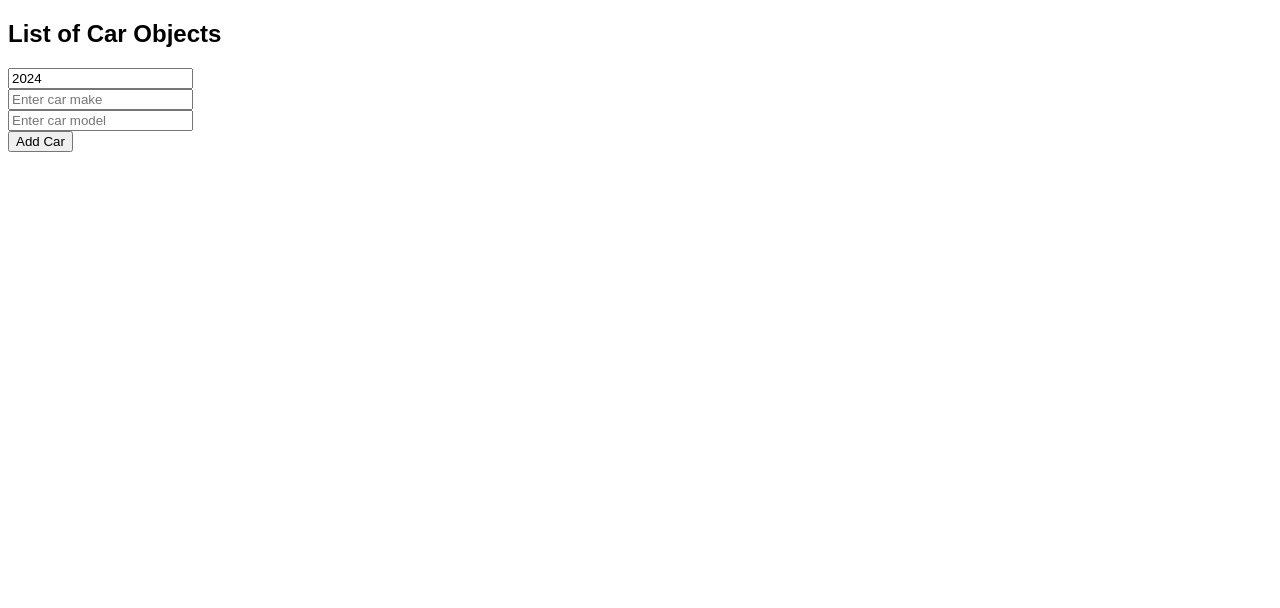
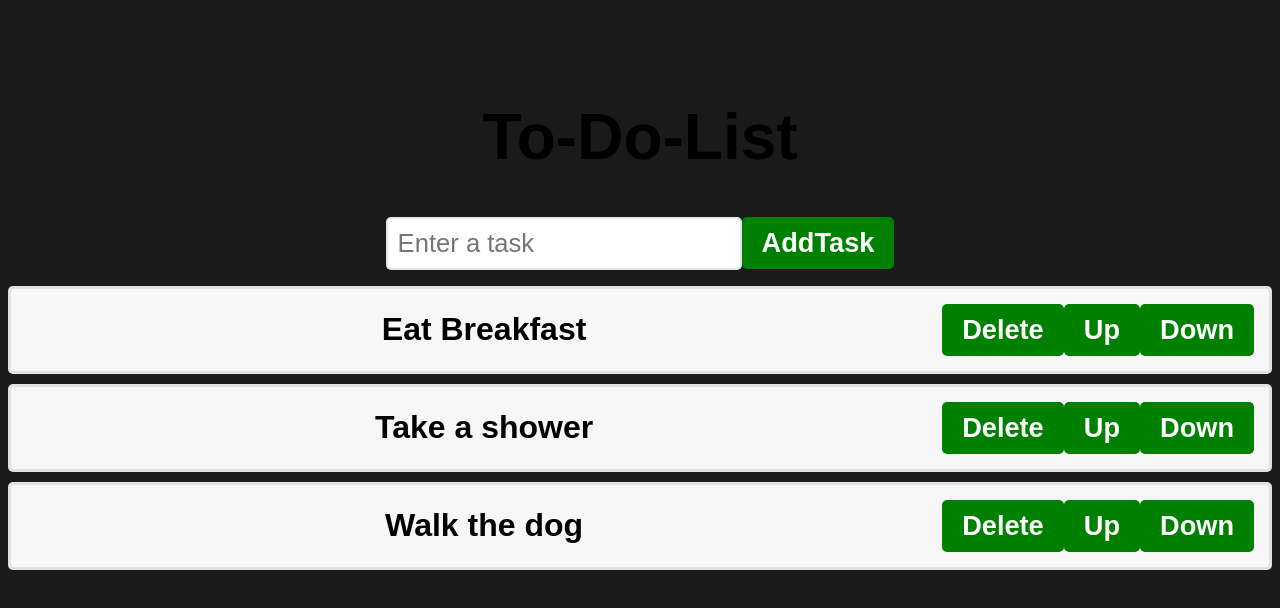
Before and after one commit to wangyouquanMas/react_tutorial, a React (Vite) app: page / in a window 1280 px wide. Shown: the top 608 px of the page. Built offline with nearby package versions, Linux system fonts and the light colour scheme.

Commit message:
todolist

```diff
--- a/src/App.jsx
+++ b/src/App.jsx
@@ -1,11 +1,11 @@
-import MyComponent from './MyComponent.jsx'
+import ToDoList from './ToDoList.jsx'
 
 
 function App() {
 
     return(
       <>
-        <MyComponent/>
+        <ToDoList/>
       </>
     );
 }
--- /dev/null
+++ b/src/ToDoList.jsx
@@ -0,0 +1,89 @@
+import React,{useState} from 'react';
+
+function ToDoList(){
+
+    const [tasks,setTasks] = useState(["Eat Breakfast","Take a shower","Walk the dog"]);
+    const [newTask,setNewTask] = useState("");
+
+    function handleInputChange(event){
+        setNewTask(event.target.value);
+    }
+
+    function addTask(){
+
+        if(newTask.trim() !== ""){
+            setTasks(t=>[...t,newTask]);
+            setNewTask("");
+        }
+
+    }
+
+    function deleteTask(index){
+
+        const updateTasks = tasks.filter((_,i) => i !== index);
+        setTasks(updateTasks);
+    }
+
+    function moveTaskUp(index){
+        if(index>0){
+            const updateTasks = [...tasks];
+            [updateTasks[index],updateTasks[index-1]] =
+            [updateTasks[index-1],updateTasks[index]];      //swap two elements within an array
+            setTasks(updateTasks);
+        }
+    }
+
+    function moveTaskDown(index){
+        if(index < tasks.length -1){
+            const updateTasks = [...tasks];
+            [updateTasks[index],updateTasks[index+1]] =
+            [updateTasks[index+1],updateTasks[index]];      //swap two elements within an array
+            setTasks(updateTasks);
+        }
+    }
+
+    return(
+        <div className="to-do-list">
+            <h1>To-Do-List</h1>
+
+            <div>
+                <input
+                    type="text"
+                    placeholder="Enter a task"
+                    value={newTask}
+                    onChange={handleInputChange}>
+                </input>
+                <button
+                    className="add-button"
+                    onClick={addTask}>
+                      AddTask
+                </button>
+            </div>
+
+            <ol>
+                {tasks.map((task,index) =>
+                    <li key={index}>
+                        <span className="text">{task}</span>
+                        <button
+                            className="delete-button"
+                            onClick={()=>deleteTask(index)}>
+                            Delete
+                        </button>
+                        <button
+                            className="move-button"
+                            onClick={()=>moveTaskUp(index)}>
+                            Up
+                        </button>
+                        <button
+                            className="move-button"
+                            onClick={()=>moveTaskDown(index)}>
+                            Down
+                        </button>
+                    </li>
+                )}
+            </ol>
+
+        </div>
+    );
+}
+export default ToDoList
--- a/src/index.css
+++ b/src/index.css
@@ -1,42 +1,69 @@
 body{
-  font-family:Arial , sans-serif;
+  background-color: hsl(0,0%,10%);
+}
+.to-do-list{
+  font-family: Arial,san-serif;
+  text-align: center;
+  margin-top: 100px;
+}
+h1{
+  font-size:4rem;
+}
+button{
+  font-size: 1.7rem;
+  font-weight: bold;
+  padding: 10px 20px;
+  color: white;
+  border:none;
+  border-radius: 5px;
+  cursor: pointer;
+  transition: background-color 0.5s ease;
+}
+.add-button{
+  background-color: green;
+}
+.add-button:hover{
+  background-color: blue;
+}
+.delete-button{
+  background-color: green;
+}
+.delete-button:hover{
+  background-color: blue;
+}
+.move-button{
+  background-color: green;
+}
+.move-button:hover{
+  background-color: blue;
 }
 
-.color-picker-container{
+input[type="text"]{
+  font-size: 1.6rem;
+  padding:10px;
+  border:2px solid hsla(0, 0%, 80%, 0.5);
+  border-radius:5px;
+  color: hsla(0, 0%, 0%, 0.5);
+}
+ol{
+  padding:0;
+}
+li{
+  font-size: 2rem;
+  font-weight: bold;
+  padding: 15px;
+  background-color: hsl(0, 0%, 97%);
+  margin-bottom:10px;
+  border: 3px solid  hsla(0, 0%, 80%, 0.5);
+  border-radius: 5px;
   display:flex;
-  flex-direction:column;
   align-items:center;
 }
-
-h1{
-  margin:50px;
-  font-size:3rem;
+.text{
+  flex: 1;
 }
-.color-display{
-  width: 300px;
-  height: 300px;
-  display: flex;
-  justify-content: center;
-  align-items: center;
-  border: 5px solid hsl(0, 0%, 80%);
-  border-radius: 25px;
-  margin-bottom: 25px;
-  transition: 0.25s ease;
+.delete-button .move-button{
+  padding:8px 12px;
+  font-size:1.4rem;
+  margin-left:10px;
 }
-.color-display p{
-  color: hsl(0, 0%, 20%);
-  font-size: 2rem;
-  text-align:center;
-}
-label{
-  font-size:1.5rem;
-  font-weight:bold;
-  margin-bottom:10px;
-}
-input[type="color"]{
-  width:75px;
-  height:50px;
-  padding:5px;
-  border-radius:10px;
-  border:3px solid hsl(0, 0%, 80%);
-}
```
